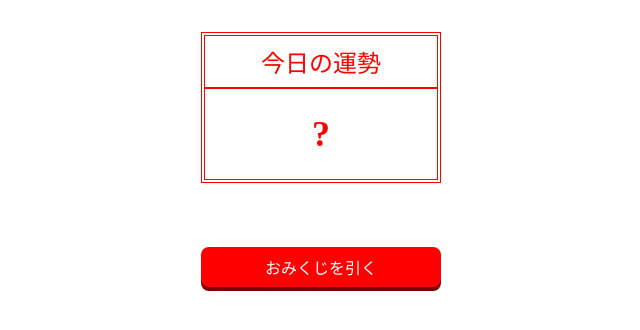
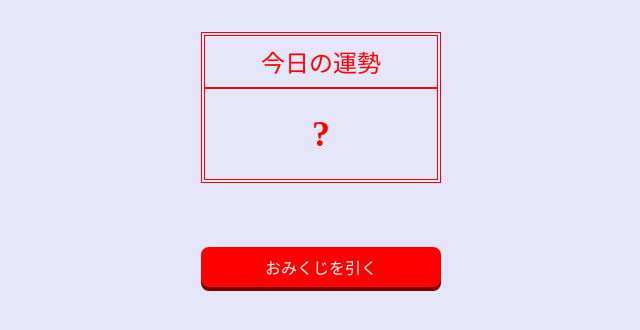
Before and after one commit to takano-nao/omikuzi, a plain HTML site: page index.html in a window 1280 px wide. Shown: the whole page, without its empty margins (319-959 px from the left). Drawn offline with Linux system fonts and the light colour scheme.

Commit message:
update 背景色追加

```diff
--- a/style.css
+++ b/style.css
@@ -36,6 +36,10 @@ p {
   text-align: center;
 }
 
+body {
+  background: #e6e6fa;
+}
+
 button {
   all: unset;
   width: 100%;
```
